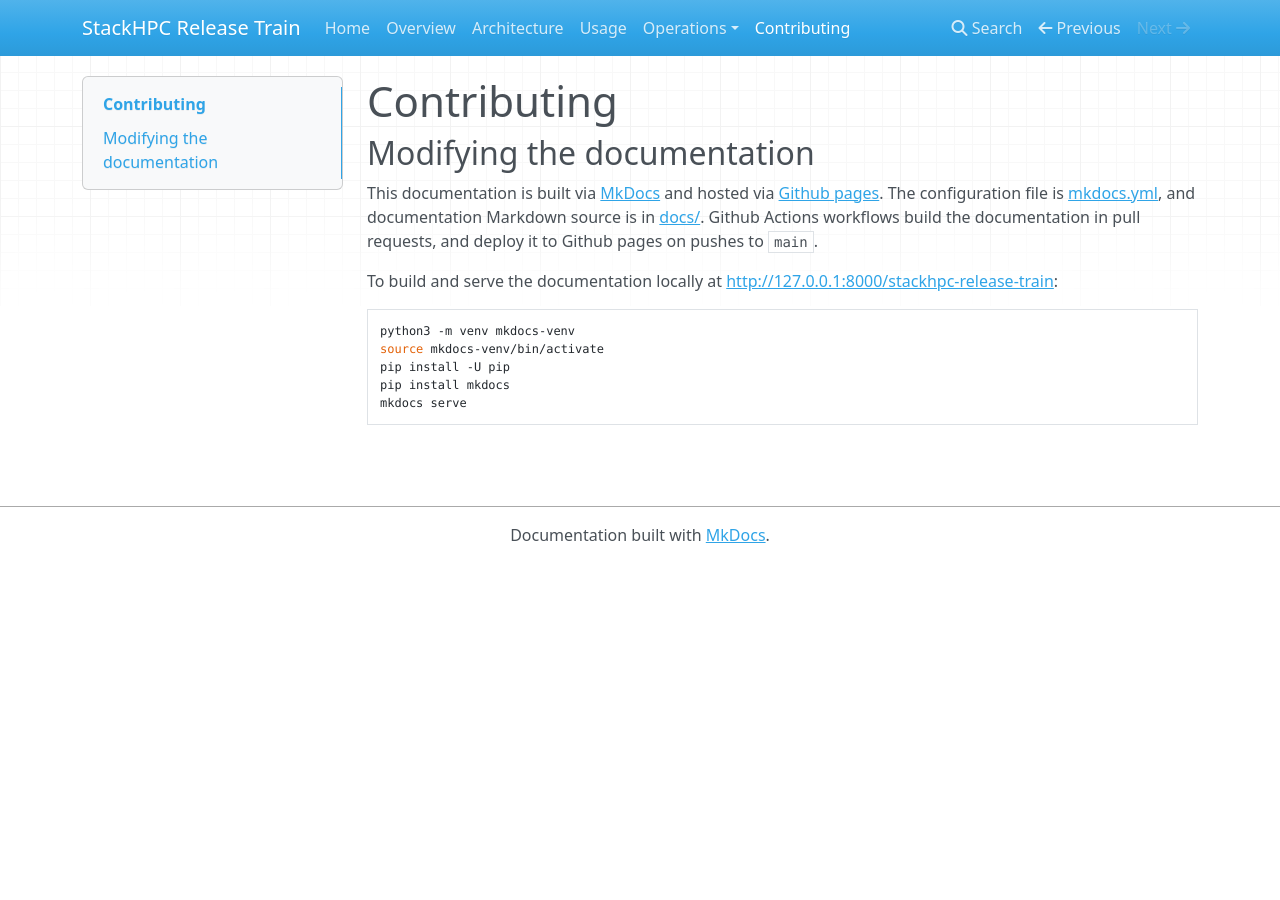
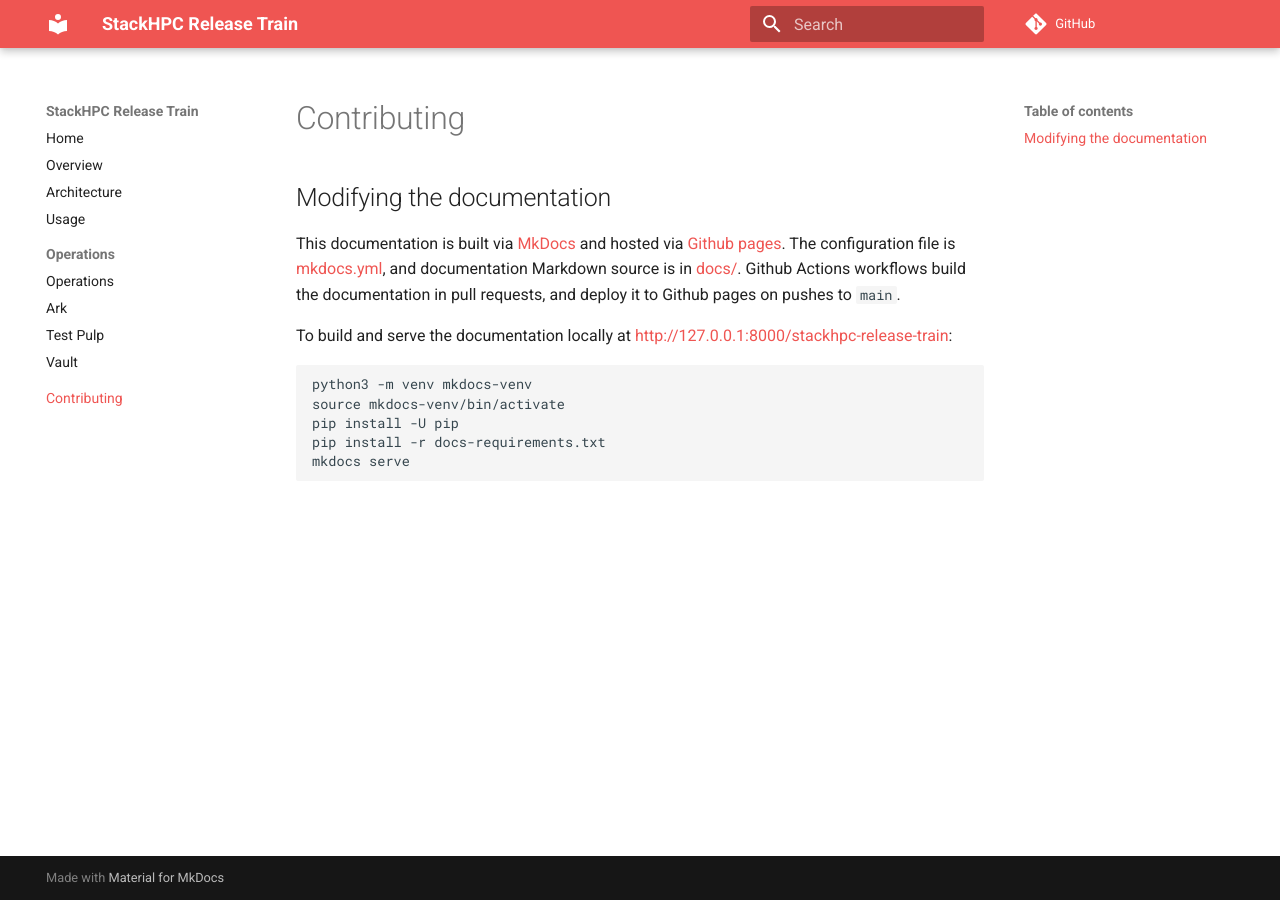
Before and after one commit to stackhpc/stackhpc-release-train, an MkDocs documentation site: the page built from docs/contributing.md, in a window 1280 px wide. Built offline with MkDocs 1.6.1 and Material for MkDocs 9.7.7, drawn with Linux system fonts in a browser that asks for light colours; nearby versions of some CDN libraries; comment, search, counter and statistics services are not loaded.

Commit message:
docs: switch to material theme

````diff
--- /dev/null
+++ b/docs-requirements.txt
@@ -0,0 +1,2 @@
+mkdocs<2
+mkdocs-material<9
--- a/docs/contributing.md
+++ b/docs/contributing.md
@@ -11,6 +11,6 @@ To build and serve the documentation locally at <http://127.0.0.1:8000/stackhpc-
 python3 -m venv mkdocs-venv
 source mkdocs-venv/bin/activate
 pip install -U pip
-pip install mkdocs
+pip install -r docs-requirements.txt
 mkdocs serve
 ```
--- a/mkdocs.yml
+++ b/mkdocs.yml
@@ -1,5 +1,14 @@
 site_name: StackHPC Release Train
 site_url: https://stackhpc.github.io/stackhpc-release-train/
+repo_url: https://github.com/stackhpc/stackhpc-release-train/
+theme:
+  name: material
+  palette:
+    scheme: default
+    primary: red
+  features:
+    - navigation.instant
+    - navigation.sections
 nav:
   - Home: index.md
   - Overview: overview.md
````
Also changed, not shown: 2 other files.
